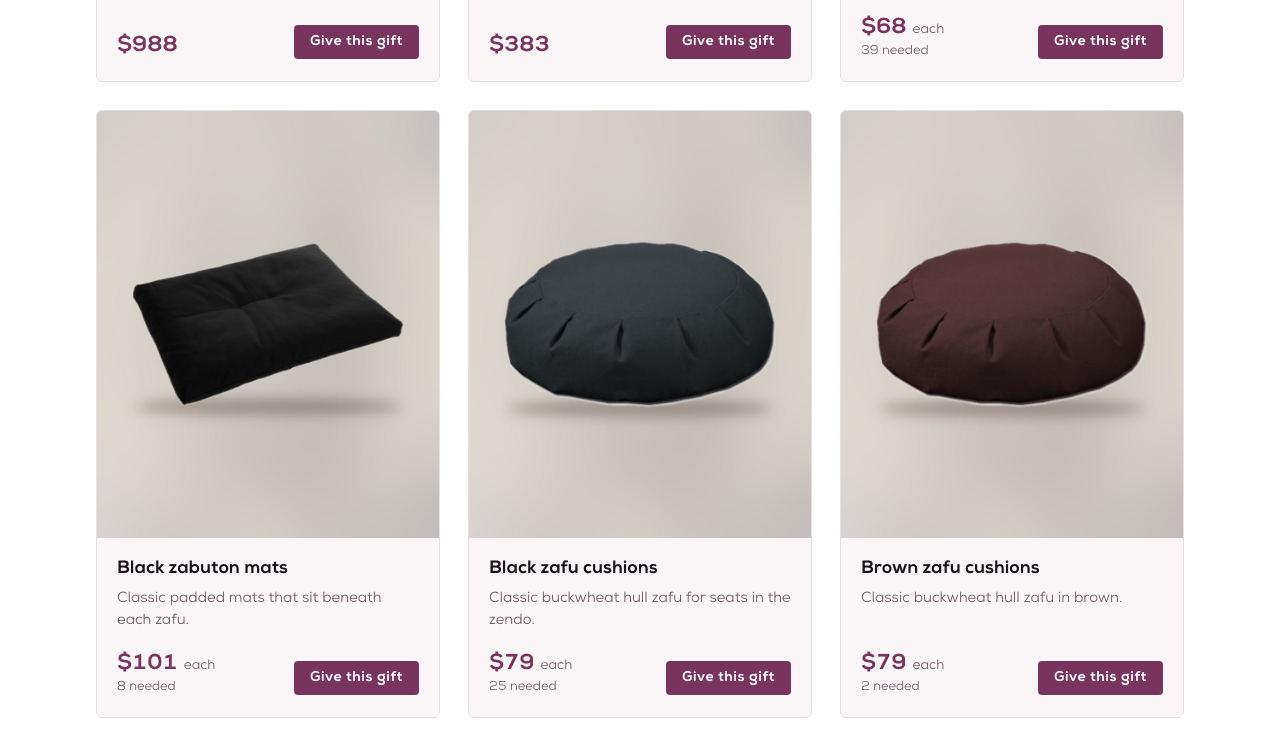
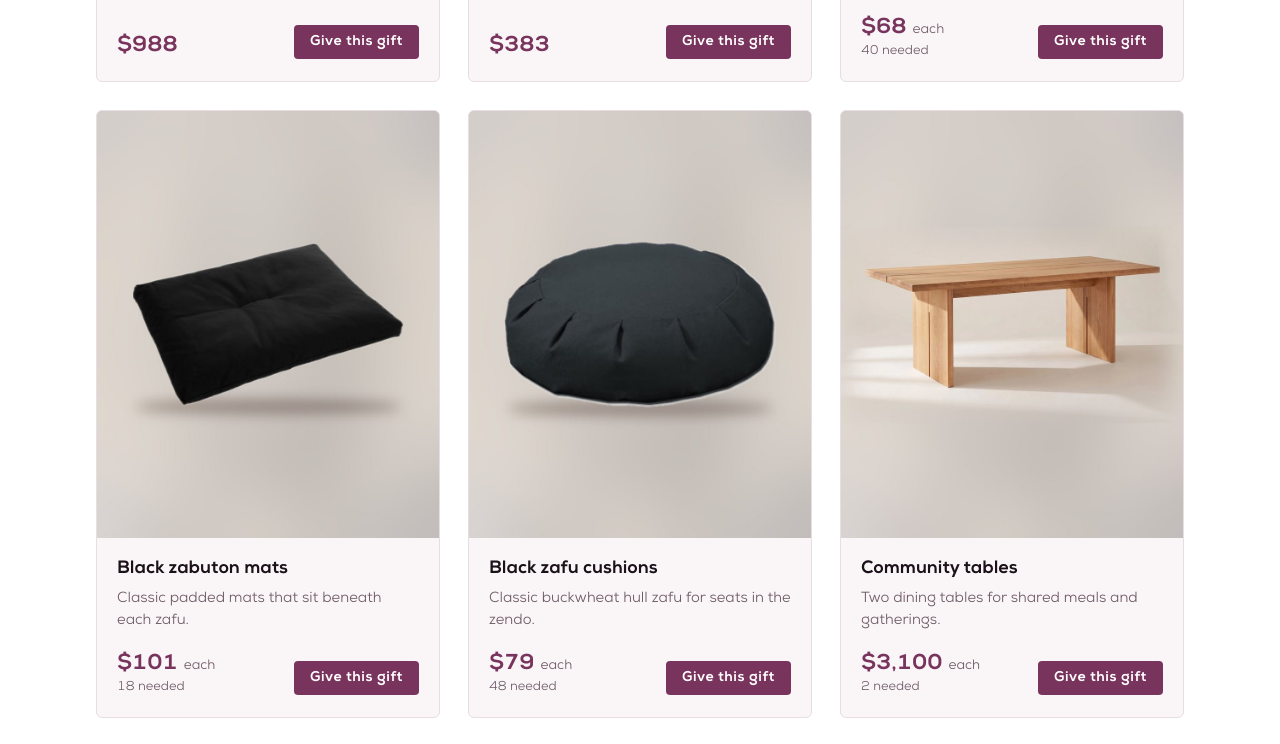
Before and after one commit to alexgodin/nyzc_registry, a plain HTML site: page index.html in a window 1280 px wide. Shown: the part 1593-2337 px from the top of the page. Drawn offline with Linux system fonts and the light colour scheme.

Commit message:
Remove brown zafu cushions, update quantities (40 cases, 18 mats, 48 zafus)
Co-Authored-By: Claude Sonnet 5.5 <noreply@anthropic.com>

```diff
--- a/index.html
+++ b/index.html
@@ -85,7 +85,7 @@
         <h2 class="gift-name">Black zabuton cases</h2>
         <p class="gift-note">Black replacement covers for sun-faded Zabutons.</p>
         <div class="gift-foot">
-          <div class="gift-price">$68<span class="each">each</span><small>39 needed</small></div>
+          <div class="gift-price">$68<span class="each">each</span><small>40 needed</small></div>
           <a class="gift-btn" href="mailto:info@zencare.org?subject=Practice%20Registry%3A%20Interested%20in%20Donating%20Black%20zabuton%20cases">Give this gift</a>
           <span class="gift-thanks">Given with thanks</span>
         </div>
@@ -97,7 +97,7 @@
         <h2 class="gift-name">Black zabuton mats</h2>
         <p class="gift-note">Classic padded mats that sit beneath each zafu.</p>
         <div class="gift-foot">
-          <div class="gift-price">$101<span class="each">each</span><small>8 needed</small></div>
+          <div class="gift-price">$101<span class="each">each</span><small>18 needed</small></div>
           <a class="gift-btn" href="mailto:info@zencare.org?subject=Practice%20Registry%3A%20Interested%20in%20Donating%20Black%20zabuton%20mats">Give this gift</a>
           <span class="gift-thanks">Given with thanks</span>
         </div>
@@ -109,20 +109,8 @@
         <h2 class="gift-name">Black zafu cushions</h2>
         <p class="gift-note">Classic buckwheat hull zafu for seats in the zendo.</p>
         <div class="gift-foot">
-          <div class="gift-price">$79<span class="each">each</span><small>25 needed</small></div>
+          <div class="gift-price">$79<span class="each">each</span><small>48 needed</small></div>
           <a class="gift-btn" href="mailto:info@zencare.org?subject=Practice%20Registry%3A%20Interested%20in%20Donating%20Black%20zafu%20cushions">Give this gift</a>
-          <span class="gift-thanks">Given with thanks</span>
-        </div>
-      </div>
-    </article>
-    <article class="gift">
-      <div class="gift-photo has-photo fill"><img src="images/brown-zafu-cushions.jpg" alt="Brown zafu cushions" loading="lazy"></div>
-      <div class="gift-body">
-        <h2 class="gift-name">Brown zafu cushions</h2>
-        <p class="gift-note">Classic buckwheat hull zafu in brown.</p>
-        <div class="gift-foot">
-          <div class="gift-price">$79<span class="each">each</span><small>2 needed</small></div>
-          <a class="gift-btn" href="mailto:info@zencare.org?subject=Practice%20Registry%3A%20Interested%20in%20Donating%20Brown%20zafu%20cushions">Give this gift</a>
           <span class="gift-thanks">Given with thanks</span>
         </div>
       </div>
```
